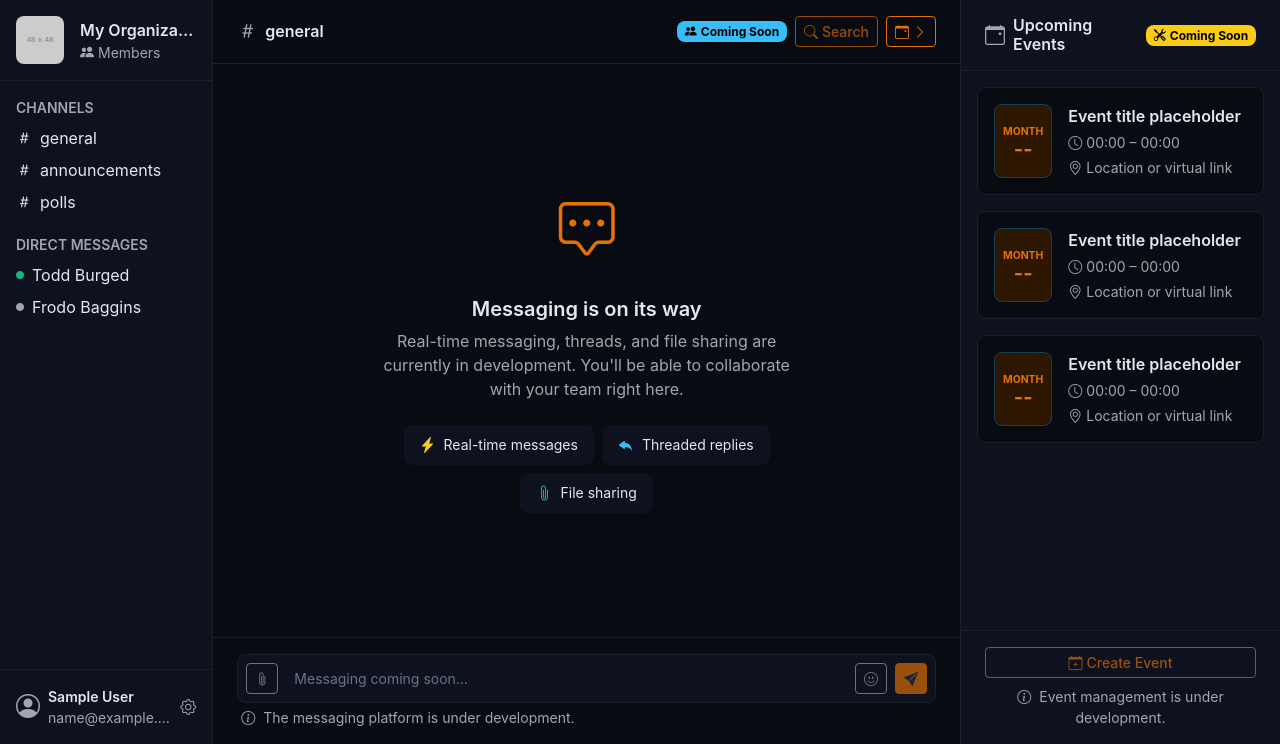
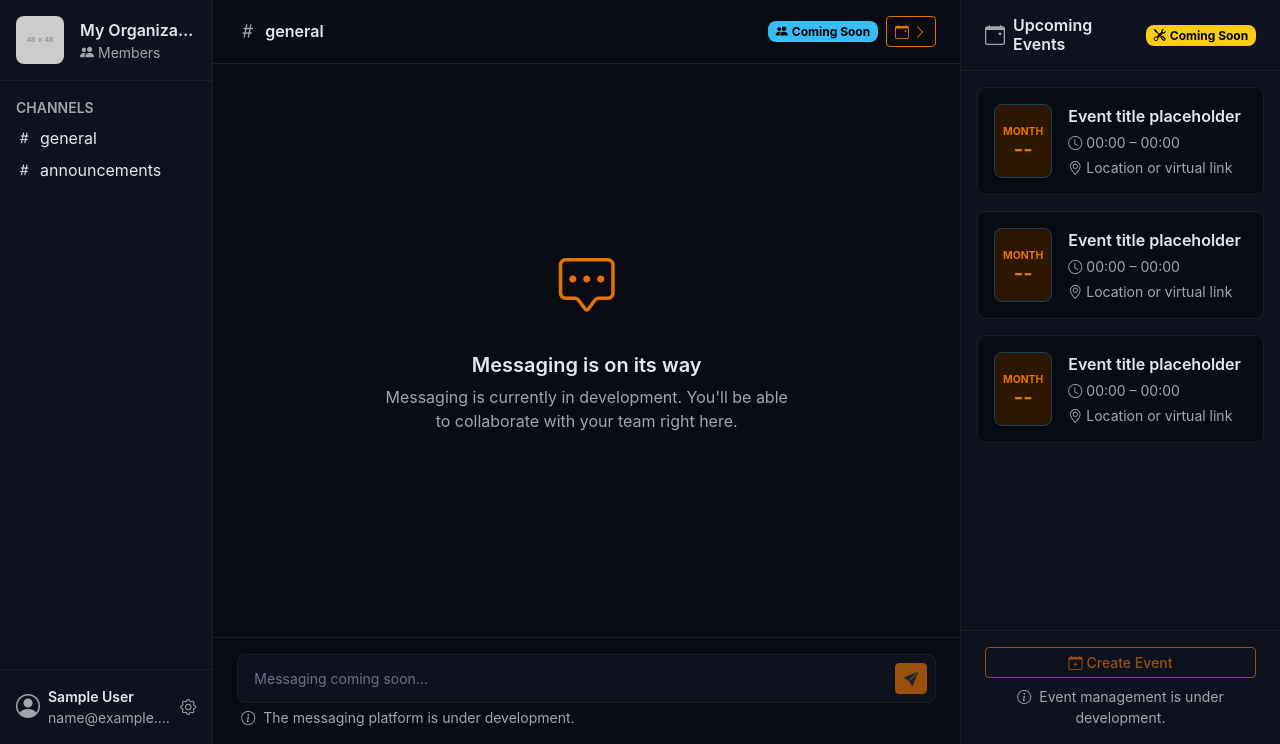
Before and after one commit to todbukh/cio-central, a Django app: page / in a window 1280 px wide. Shown: the part 56-800 px from the top of the page. Run offline with Django 5.2, Linux system fonts and the light colour scheme; a user stored in the database is signed in; tables that the repository leaves empty hold one stand-in row (values such as "Sample post"); grey boxes labelled with a size stand in for pictures from a placeholder-image service; style sheets or scripts are compiled from the project's sources; some libraries are stand-ins or nearby versions.

Commit message:
removed unplanned features from home page

```diff
--- a/core/templates/core/home.html
+++ b/core/templates/core/home.html
@@ -51,30 +51,6 @@
               <span>announcements</span>
             </a>
           </li>
-          <li>
-            <a href="#" class="d-flex align-items-center gap-2 px-2 py-1 rounded text-body text-decoration-none">
-              <i class="bi bi-hash"></i>
-              <span>polls</span>
-            </a>
-          </li>
-        </ul>
-
-        <p class="text-body-secondary text-uppercase small fw-semibold px-2 mt-3 mb-1">
-          Direct Messages
-        </p>
-        <ul class="list-unstyled mb-0">
-          <li>
-            <a href="#" class="d-flex align-items-center gap-2 px-2 py-1 rounded text-body text-decoration-none">
-              <i class="bi bi-circle-fill text-success" style="font-size: .5rem;"></i>
-              <span>Todd Burged</span>
-            </a>
-          </li>
-          <li>
-            <a href="#" class="d-flex align-items-center gap-2 px-2 py-1 rounded text-body text-decoration-none">
-              <i class="bi bi-circle-fill text-body-secondary" style="font-size: .5rem;"></i>
-              <span>Frodo Baggins</span>
-            </a>
-          </li>
         </ul>
 
       </nav>
@@ -115,9 +91,7 @@
               <span class="badge text-bg-info">
                 <i class="bi bi-people-fill me-1"></i>Coming Soon
               </span>
-              <button class="btn btn-outline-primary btn-sm" disabled>
-                <i class="bi bi-search me-1"></i>Search
-              </button>
+
               {# Toggle button — visible only on xl+ where the panel is inline #}
               <button
                 class="btn btn-outline-primary btn-sm d-none d-xl-inline-flex align-items-center gap-1"
@@ -141,32 +115,15 @@
               </div>
               <h2 class="h5 fw-semibold text-body mb-2">Messaging is on its way</h2>
               <p class="text-body-secondary mb-4">
-                Real-time messaging, threads, and file sharing are currently in development.
+                Messaging is currently in development.
                 You'll be able to collaborate with your team right here.
               </p>
-              <div class="d-flex flex-wrap gap-2 justify-content-center">
-                <div class="d-flex align-items-center gap-2 px-3 py-2 rounded bg-body-secondary">
-                  <i class="bi bi-lightning-charge-fill text-warning"></i>
-                  <span class="small text-body">Real-time messages</span>
-                </div>
-                <div class="d-flex align-items-center gap-2 px-3 py-2 rounded bg-body-secondary">
-                  <i class="bi bi-reply-fill text-info"></i>
-                  <span class="small text-body">Threaded replies</span>
-                </div>
-                <div class="d-flex align-items-center gap-2 px-3 py-2 rounded bg-body-secondary">
-                  <i class="bi bi-paperclip text-success"></i>
-                  <span class="small text-body">File sharing</span>
-                </div>
-              </div>
             </div>
           </section>
 
           {# Message composer placeholder #}
           <footer class="px-4 py-3 border-top bg-body">
             <div class="d-flex align-items-center gap-2 p-2 rounded border bg-body-secondary">
-              <button class="btn btn-sm text-body-secondary" disabled title="Attach file">
-                <i class="bi bi-paperclip"></i>
-              </button>
               <input
                 type="text"
                 class="form-control form-control-sm border-0 bg-transparent text-body shadow-none"
@@ -174,9 +131,6 @@
                 disabled
                 aria-label="Message input — not yet available"
               >
-              <button class="btn btn-sm text-body-secondary" disabled title="Emoji">
-                <i class="bi bi-emoji-smile"></i>
-              </button>
               <button class="btn btn-primary btn-sm" disabled>
                 <i class="bi bi-send-fill"></i>
               </button>
```
